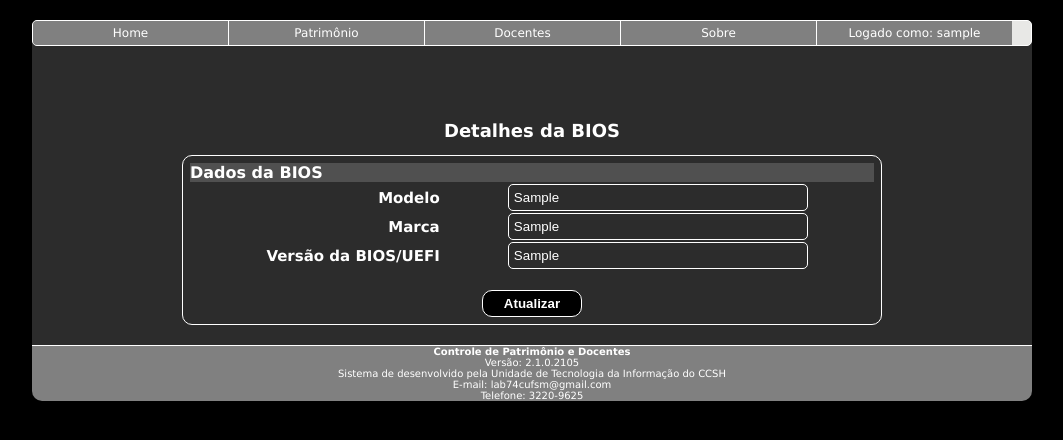
After one commit to Kevin64/asset-and-personnel-control-system, a PHP site: page /frmDetalheBIOS.php?id=1 in a window 1280 px wide. The commit adds this page. Shown: the top 440 px of the page, without its empty margins (108-1171 px from the left). Run offline with PHP 8.4, Linux system fonts and the light colour scheme; the visitor is signed in with stand-in values (Sample User, id 1); tables that the repository leaves empty or names only in its code hold one stand-in row (values such as "Sample post"); data that the repository does not hold is empty; a stand-in replaces the project's code that opens the database connection.

Commit message:
Improvements
- Added a new section for registering and searching BIOS and UEFI information. The client application will fetch this info through a json file.

```diff
--- a/css/formularios.css
+++ b/css/formularios.css
@@ -49,6 +49,14 @@
 	color: white;
 }
 
+#frmCadBIOS {
+	text-align: center;
+	width: 700px;
+	height: auto;
+	margin-left: 150px;
+	color: white;
+}
+
 #frmCadDocente {
 	text-align: center;
 	width: 700px;
@@ -58,6 +66,15 @@
 }
 
 #frmCadPatrimonio table {
+	width: 700px;
+	height: auto;
+	border: 1px solid white;
+	border-radius: 10px;
+	padding: 5px;
+	text-align: center;
+}
+
+#frmCadBIOS table {
 	width: 700px;
 	height: auto;
 	border: 1px solid white;
@@ -83,6 +100,14 @@
 	background: rgb(44,44,44);
 }
 
+#frmCadBIOS input[type=text], select, input[type=date], textarea {
+	width: 300px;
+	border: 1px solid white;
+	border-radius: 5px;
+	padding: 5px;
+	background: rgb(44,44,44);
+}
+
 #frmCadDocente input[type=text], select, input[type=date], textarea {
 	width: 300px;
 	border: 1px solid white;
@@ -92,6 +117,14 @@
 }
 
 #frmCadPatrimonio input[type=submit] {
+	border: 1px solid white
+	padding: 5px;
+	width: 100px;
+	font-weight: bold;
+	background: black;
+}
+
+#frmCadBIOS input[type=submit] {
 	border: 1px solid white
 	padding: 5px;
 	width: 100px;
@@ -113,12 +146,24 @@
 	color: black;
 }
 
+#frmCadBIOS input[type=submit]:hover {
+	background-color: green;
+	color: black;
+}
+
 #frmCadDocente input[type=submit]:hover {
 	background-color: green;
 	color: black;
 }
 
 #frmCadPatrimonio td#label {
+	font-size: 15px;
+	font-weight: bold;
+	text-align: right;
+	color: white
+}
+
+#frmCadBIOS td#label {
 	font-size: 15px;
 	font-weight: bold;
 	text-align: right;
--- a/css/tabelas.css
+++ b/css/tabelas.css
@@ -4,6 +4,15 @@
 	border-radius: 5px;
 	padding: 10px;
 	margin-left: 0px;
+	color: white;
+}
+
+#dadosBIOS {
+	width: 500px;
+	border: 1px solid white;
+	border-radius: 5px;
+	padding: 10px;
+	margin-left: 250px;
 	color: white;
 }
 
@@ -50,6 +59,12 @@
 	color: white;
 }
 
+#tbPesquisarBIOS {
+	width: 500px;
+	margin-left:250px;
+	color: white;
+}
+
 #tbPesquisarDocente {
 	width: 700px;
 	margin-left:170px;
@@ -68,6 +83,10 @@
 	width: 30px;
 }
 
+#tbPesquisarBIOS input[type=submit] {
+	width: 30px;
+}
+
 #tbPesquisarDocente input[type=submit] {
 	width: 30px;
 }
--- /dev/null
+++ b/frmDetalheBIOS.php
@@ -0,0 +1,95 @@
+<?php
+session_start();
+require_once ("topo.php");
+require_once ("conexao.php");
+require_once ("verifica.php");
+
+$enviar = $_POST["txtEnviar"];
+
+if ($enviar != 1) {
+	$idModelo = $_GET["id"];
+	$marca = $_GET["marca"];
+	$modelo = $_GET["modelo"];
+	$versao = $_GET["versao"];
+	$query = mysql_query("select * from bios where id = '$idModelo'") or die ("Erro a selecionar modelo para exibir detalhes! ".mysql_error());
+} else {
+	$idModelo = $_POST["txtIdModelo"];
+	$marca = $_POST["txtMarca"];
+	$modelo = $_POST["txtModelo"];
+	$versao = $_POST["txtVersao"];
+
+	//Atualizando os dados do patrimônio
+	mysql_query("update bios set marca = '$marca', modelo = '$modelo', versao = '$versao' where id = '$idModelo'") or die ("Erro ao atualizar os dados da BIOS! ".mysql_error());
+
+	$query = mysql_query("select * from bios where id = '$idModelo'") or die ("Erro ao selecionar os dados da BIOS! ".mysql_error());
+}
+?>
+
+	<div id="meio">
+		<form action="frmDetalheBIOS.php" method="post" id="frmCadBIOS">
+		<input type=hidden name=txtEnviar value="1">
+		<h2>Detalhes da BIOS</h2><br>
+
+		<?php
+		if ($enviar == 1) {
+			echo "<font color=blue>Dados da BIOS atualizados com sucesso!</font><br><br>";
+		}
+		?>
+
+		<table>
+		<?php
+
+
+		while ($resultado = mysql_fetch_array($query)) {
+			$idModelo = $resultado["id"];
+			$marca = $resultado["marca"];
+			$modelo = $resultado["modelo"];
+			$versao = $resultado["versao"];
+		?>
+
+		<tr>
+		<td colspan=2 id=separador>Dados da BIOS <?php echo $dataCerta;?></td>
+		</tr>
+		<tr>
+		<td id="label">Modelo</td>
+		<input type=hidden name=txtIdModelo value="<?php echo $idModelo;?>">
+		<td><input type=text name=txtModelo value="<?php echo $modelo;?>"></td>
+		</tr>
+		<tr>
+		<td id="label">Marca</td>
+		<td><input type=text name=txtMarca value="<?php echo $marca;?>"></td>
+		</tr>
+		<tr>
+		<td id="label">Versão da BIOS/UEFI</td>
+		<td><input type=text name=txtVersao value="<?php echo $versao;?>"></td>
+		</tr>
+		</tr>
+
+		<?php
+		}
+		?>
+<!--
+<select Emp Name='NEW'>
+		<option value="">--- Selecione ---</option>
+            <?php
+                $list=mysql_query("select * from bios order by modelo asc");
+        	    while($row_list=mysql_fetch_assoc($list)){
+				?>
+					<option value="<?php echo $row_list['modelo']; ?>"<?php if($row_list['modelo']==$select){ echo "selected"; } ?>>
+						<?php echo $row_list['modelo'];?>
+					</option>
+                <?php
+                }
+                ?>
+	</select>  -->
+
+		<tr>
+		<td colspan=2 align=center><br><input type=submit value=Atualizar></td>
+		</tr>
+		</table>
+		</form>
+	</div>
+
+<?php
+require_once ("rodape.php");
+?>
--- a/menu.php
+++ b/menu.php
@@ -8,6 +8,8 @@
 			<ol>
 				<li><a href="frmCadPatrimonio.php">Cadastrar Patrimônio</a></li>
 				<li><a href="consultarPatrimonio.php">Consultar Patrimônio</a></li>
+				<li><a href="frmCadBIOS.php">Cadastrar BIOS/UEFI</a></li>
+				<li><a href="consultarBIOS.php">Consultar BIOS/UEFI</a></li>
 			</ol>
 		</li>
 		<li>
--- a/rodape.php
+++ b/rodape.php
@@ -1,7 +1,7 @@
 	<div id="rodape">
 		<font style="font-size: 10px;">
 		<b>Controle de Patrimônio e Docentes</b><br>
-		Versão: 2.0.0.2104<br>
+		Versão: 2.1.0.2105<br>
 		Sistema de desenvolvido pela Unidade de Tecnologia da Informação do CCSH<Br>
 		E-mail: lab74cufsm@gmail.com<br>
 		Telefone: 3220-9625<br>
```
Also changed, not shown: apagaSelecionadosBIOS.php (added, +13 -0 lines), cadBIOS.php (added, +24 -0 lines), cadastroExistenteBIOS.php (added, +16 -0 lines), consultarBIOS.php (added, +71 -0 lines), forneceDadosBIOS.php (added, +38 -0 lines), frmCadBIOS.php (added, +38 -0 lines), sucessoBIOS.php (added, +12 -0 lines).
